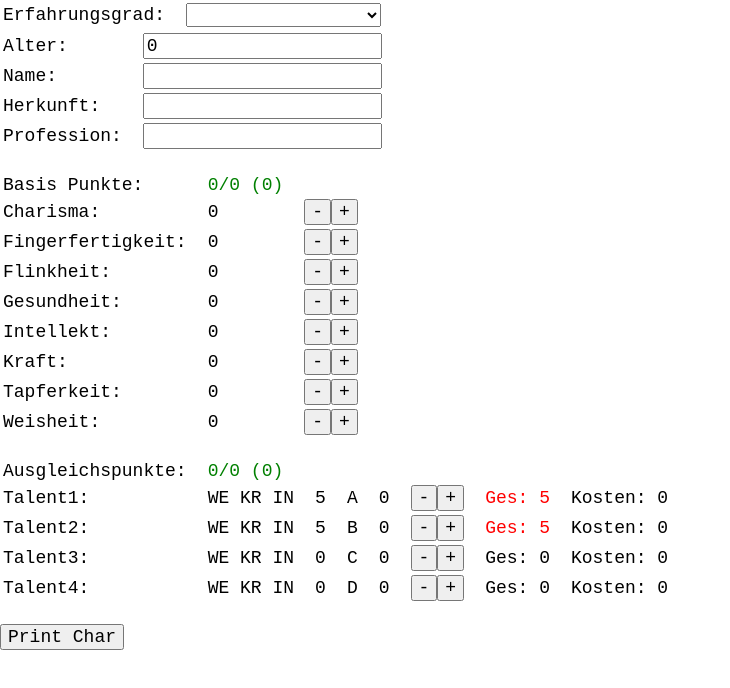
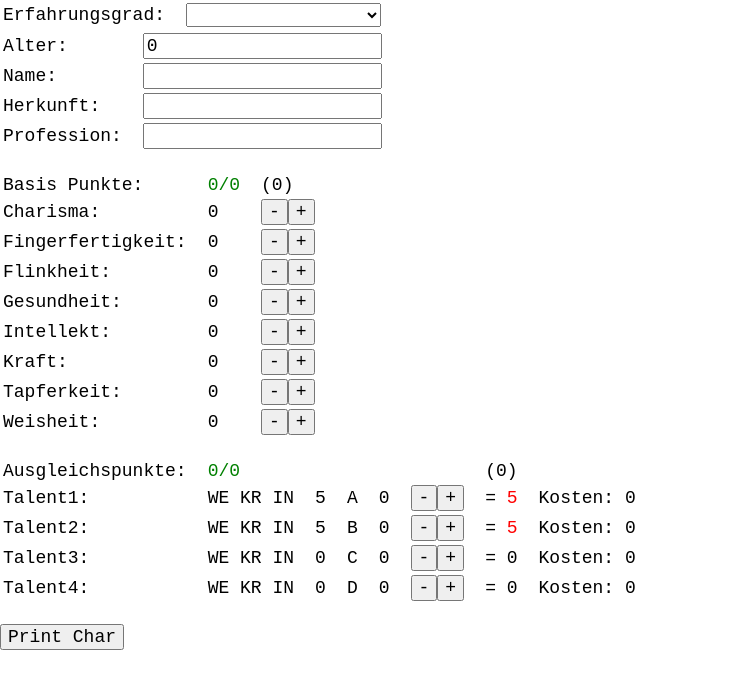
Before and after one commit to Jarpos/jarncc-2, an Angular app: page / in a window 1280 px wide. Shown: the top 688 px of the page, without its empty margins (0-730 px from the left). Built offline with nearby package versions, Linux system fonts and the light colour scheme.

Commit message:
update colouring & layouting

```diff
--- a/src/app/pages/c-char-editor/c-char-editor.component.html
+++ b/src/app/pages/c-char-editor/c-char-editor.component.html
@@ -28,8 +28,8 @@
         <td [ngStyle]="{color:
             character.basePointsSum <= character.basePoints ? 'green' : 'red' }">
             {{ character.basePointsSum }}/{{ character.basePoints }}
-            ({{ character.maxBasePoints }})
         </td>
+        <td>({{ character.maxBasePoints }})</td>
     </tr>
     <tr *ngFor="let b of character._baseValues | keyvalue">
         <td title="{{ b.value.explanation }}">{{ b.value.name }}:</td>
@@ -52,8 +52,9 @@
         <td [ngStyle]="{color:
             character.talentPointsCostSum <= character.talentPoints ? 'green' : 'red' }">
             {{ character.talentPointsCostSum }}/{{ character.talentPoints }}
-            ({{ character.maxTalentPoints }})
         </td>
+        <td></td><td></td><td></td><td></td>
+        <td>({{ character.maxTalentPoints }})</td>
     </tr>
     <tr *ngFor="let t of character._talents | keyvalue">
         <td title="{{ t.value.explanation }}">{{ t.value.name }}:</td>
@@ -69,9 +70,12 @@
             <button (click)="t.value.extraPoints = t.value.extraPoints - 1">-</button>
             <button (click)="t.value.extraPoints = t.value.extraPoints + 1">+</button>
         </td>
-        <td [ngStyle]="{color:
-            t.value.allPoints <= character.maxBasePoints ? '' : 'red' }">
-            Ges: {{ t.value.allPoints }}
+        <td>
+            =
+            <span [ngStyle]="{color:
+                    t.value.allPoints <= character.maxBasePoints ? '' : 'red' }">
+                {{ t.value.allPoints }}
+            </span>
         </td>
         <td>Kosten: {{ t.value.cost }}</td>
     </tr>
```
